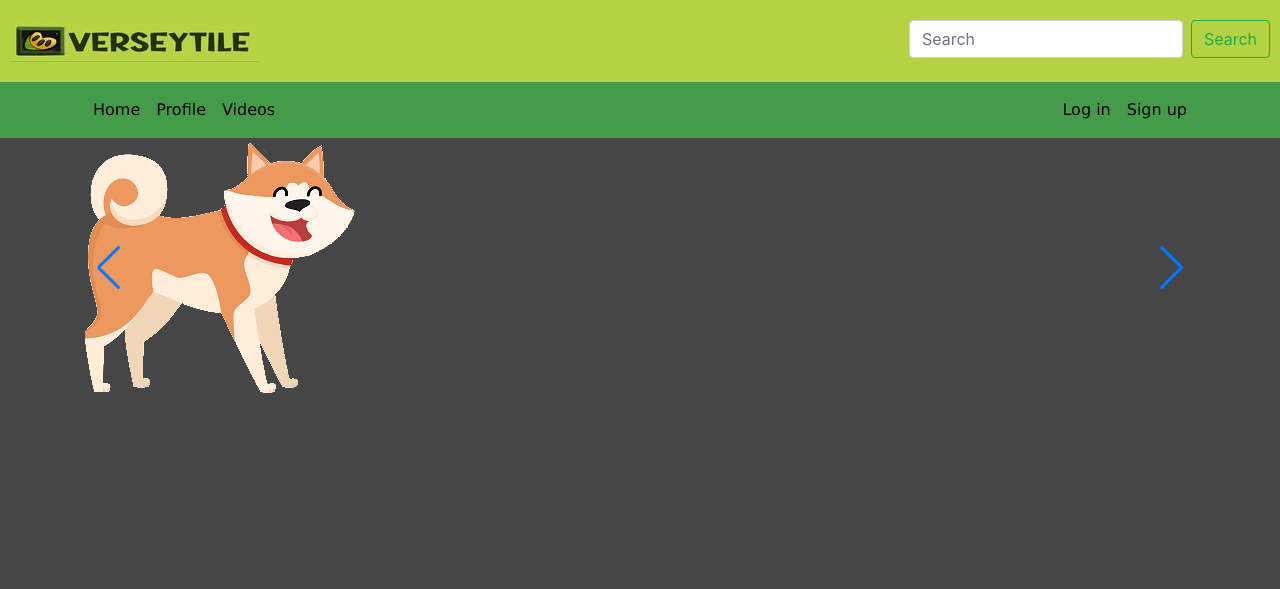
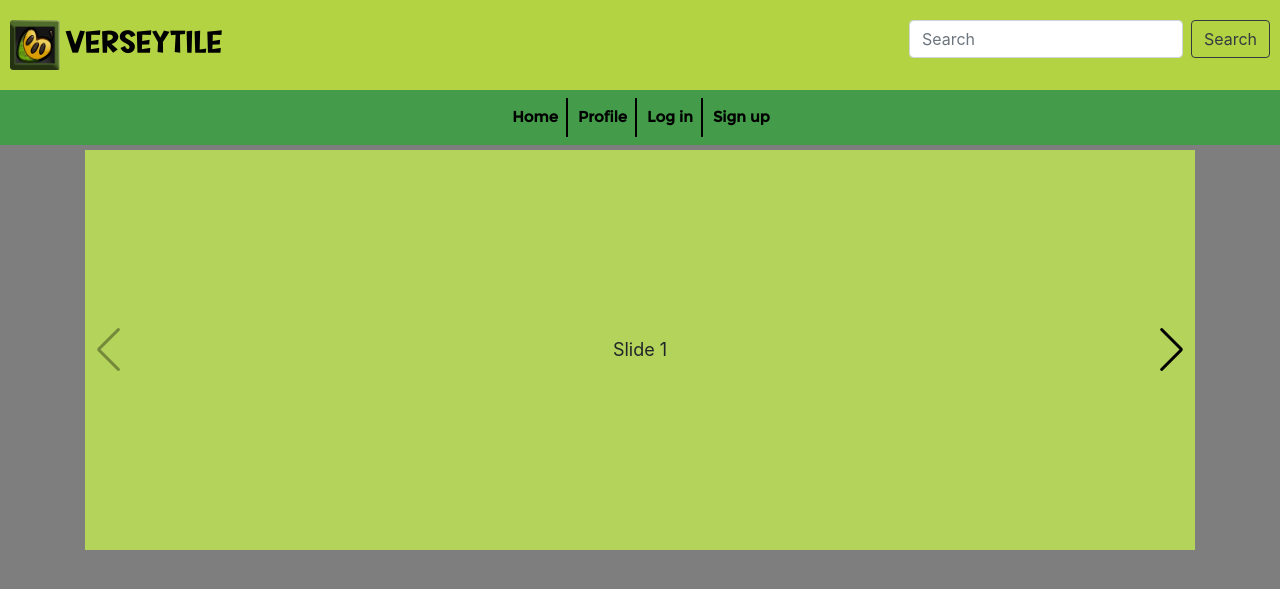
Before and after one commit to rrmait0/Verseytile, a Django app: page / in a window 1280 px wide. Shown: the top 589 px of the page. Run offline with Django 4.2, Linux system fonts and the light colour scheme; some libraries are stand-ins or nearby versions.

Commit message:
Main page changes

```diff
--- a/versytile_site/main/static/main/main.css
+++ b/versytile_site/main/static/main/main.css
@@ -4,6 +4,16 @@
   --btncolor: #87e502;
   --socialcolor: #87e502;
   --darkText: #000000;
+}
+
+@font-face {
+	font-family: 'Comica Boom';
+      src: url('../fonts/comicaboom.otf');
+}
+
+@font-face {
+    font-family: 'Montserrat';
+    src: url('../fonts/Montserrat-Regular.ttf');
 }
 
 .btncolor {
@@ -29,11 +39,20 @@ body {
 }
 
 h1, h2, h3, h4, h5, h6 {
-  color: #444444;
+  color: #000000;
 }
 
 .site-header .navbar-nav .nav-link {
-  color: var(--darkText);
+    color: var(--darkText);
+    font-size: 15px;
+    padding-left: 10px;
+    font-weight:bold;
+    border-right: 2px solid black;
+
+}
+
+.site-header .navbar-nav:last-child .nav-item:last-child {
+    border-right: 0px;
 }
 
 .site-header .navbar-nav .nav-link:hover {
--- a/versytile_site/main/static/slideshow.css
+++ /dev/null
@@ -1,4 +0,0 @@
-.swiper {
-  width: 600px;
-  height: 300px;
-}
--- a/versytile_site/main/static/slideshow.js
+++ /dev/null
@@ -1,21 +0,0 @@
-const swiper = new Swiper('.swiper', {
-  // Optional parameters
-  direction: 'vertical',
-  loop: true,
-
-  // If we need pagination
-  pagination: {
-    el: '.swiper-pagination',
-  },
-
-  // Navigation arrows
-  navigation: {
-    nextEl: '.swiper-button-next',
-    prevEl: '.swiper-button-prev',
-  },
-
-  // And if we need scrollbar
-  scrollbar: {
-    el: '.swiper-scrollbar',
-  },
-});
--- a/versytile_site/main/templates/main/header.html
+++ b/versytile_site/main/templates/main/header.html
@@ -8,7 +8,6 @@
 
     <!-- Link to page favicon.ico to display in location Bar-->
     <link rel="icon" href="{% static 'images/ProductLOGO.png' %}">
-
     <!-- Bootstrap CSS -->
     <link rel="stylesheet" href="https://cdn.jsdelivr.net/npm/bootstrap@4.6.0/dist/css/bootstrap.min.css"
           integrity="sha384-B0vP5xmATw1+K9KRQjQERJvTumQW0nPEzvF6L/Z6nronJ3oUOFUFpCjEUQouq2+l" crossorigin="anonymous">
@@ -47,5 +46,6 @@
 
     <!-- Optional JavaScript -->
     <script type="text/javascript" src="{% static 'main/custom.js' %}"></script>
+    {% block extrascripts %} {% endblock %}
 </body>
 </html>
--- a/versytile_site/main/templates/main/home.html
+++ b/versytile_site/main/templates/main/home.html
@@ -3,37 +3,77 @@
 <!DOCTYPE html>
 <html>
 {% block extrahead %}
-<link rel="stylesheet" href="{% static 'slideshow.js' %}"/>
-<link rel="stylesheet" href="https://cdn.jsdelivr.net/npm/swiper@8/swiper-bundle.min.css"/>
+<link rel="stylesheet" href="https://cdn.jsdelivr.net/npm/swiper@8/swiper-bundle.min.css" />
+<style>
+    body {
+        background-color:#7E7E7E;
+    }
+    .swiper-button-prev {
+        color: black;
+    }
+
+    .swiper-button-next {
+        color: black;
+    }
+
+    .swiper {
+        width: 100%;
+        height: 400px;
+    }
+
+    .swiper-slide {
+        text-align: center;
+        font-size: 18px;
+        background: #B4D35B;
+        /* Center slide text vertically */
+        display: -webkit-box;
+        display: -ms-flexbox;
+        display: -webkit-flex;
+        display: flex;
+        -webkit-box-pack: center;
+        -ms-flex-pack: center;
+        -webkit-justify-content: center;
+        justify-content: center;
+        -webkit-box-align: center;
+        -ms-flex-align: center;
+        -webkit-align-items: center;
+        align-items: center;
+    }
+
+        .swiper-slide img {
+            display: block;
+            width: 100%;
+            height: 100%;
+            object-fit: cover;
+        }
+</style>
 {% endblock %}
 {% block content %}
+<!-- Swiper -->
+<div class="swiper mySwiper">
+    <div class="swiper-wrapper">
+        <div class="swiper-slide">Slide 1</div>
+        <div class="swiper-slide">Slide 2</div>
+        <div class="swiper-slide">Slide 3</div>
+    </div>
+    <div class="swiper-button-next"></div>
+    <div class="swiper-button-prev"></div>
+</div>
+<div class="swiper-desc">
+    <!-- swiper description here -->
+</div>
+    {% endblock %}
+    {% block extrascripts %}
+<script src="https://cdn.jsdelivr.net/npm/swiper@8/swiper-bundle.min.js"></script>
 
-<!-- Slider main container -->
-<div class="swiper">
-  <!-- Additional required wrapper -->
-  <div class="swiper-wrapper">
-    <!-- Slides -->
-    <div class="swiper-slide"><img src="{% static 'images\favicon.png' %}"></div>
-    <div class="swiper-slide"><img src="{% static 'images\favicon.png' %}"></div>
-    <div class="swiper-slide"><img src="{% static 'images\favicon.png' %}"></div>
-    ...
-  </div>
-  <!-- If we need pagination -->
-  <div class="swiper-pagination"></div>
-
-  <!-- If we need navigation buttons -->
-  <div class="swiper-button-prev"></div>
-  <div class="swiper-button-next"></div>
-
-  <!-- If we need scrollbar -->
-  <div class="swiper-scrollbar"></div>
-</div>
-
-
-
-
-
-{% endblock %}
-<script src="https://cdn.jsdelivr.net/npm/swiper@8/swiper-bundle.min.js"></script>
+<script>
+    var swiper = new Swiper(".mySwiper", {
+        navigation: {
+            nextEl: ".swiper-button-next",
+            prevEl: ".swiper-button-prev",
+        },
+    });
+</script>
+    {% endblock %}
 </body>
 </html>
--- a/versytile_site/main/templates/main/includes/navbar.html
+++ b/versytile_site/main/templates/main/includes/navbar.html
@@ -1,45 +1,29 @@
 {% load static %}
 <header class="site-header" style="margin-bottom: 5px">
-<body style="background-color:#464646;">
         <!--HEADER-->
         <div class="header">
             <a href="#default" class="logo">
-      <img src="{% static 'images\logobutton.jpg' %}" alt="Logo">
+                <img src="{% static 'images\ProductLOGO.png' %}" alt="Logo" style="width:50px;height:50px;">
             </a>
+            <h1 style="font-size:30px;font-family:'Comica Boom';display:inline-block"> Verseytile </h1>
             <div class="header-right">
                 <form class="form-inline">
                     <input class="form-control mr-sm-2" type="search" placeholder="Search" aria-label="Search">
-    <button class="btn btn-outline-success my-2 my-sm-0" type="submit">Search</button>
+                    <button class="btn btn-outline-dark my-2 my-sm-0" type="submit">Search</button>
                 </form>
-      </button>
 
             </div>
 
         </div>
 
-  </div>
         <!--Topbar-->
-    <nav class="navbar navbar-expand-md" style="background-color:#449C4B;font-family:verdana;">
+        <nav class="navbar navbar-expand" style="background-color:#449C4B;font-family:'Montserrat';font-weight:bold">
             <div class="container">
 
                 <!-- Navbar Left Side -->
-            <div class="navbar-nav">
+                <div class="navbar-nav mx-auto">
                     <a class="nav-item nav-link" href="/">Home</a>
-            </div>
-            <div class="navbar-nav">
                     <a class="nav-item nav-link" href="/">Profile</a>
-            </div>
-            <button aria-controls="navbarToggle" aria-expanded="false" aria-label="Toggle navigation"
-                    class="navbar-toggler ml-auto float-right btncolor" data-target="#navbarToggle" data-toggle="collapse" type="button">
-                <i class="fas fa-bars fa-2x"></i>
-            </button>
-            <div class="collapse navbar-collapse" id="navbarToggle">
-                <!-- Navbar Left Side -->
-                <div class="navbar-nav mr-auto">
-                    <a class="nav-item nav-link" href="/">Videos</a>
-                </div>
-                <!-- Navbar Right Side -->
-                <div class="navbar-nav">
                     {% if user.is_authenticated %}
                     <a class="nav-item nav-link" href="{% url 'logout' %}">
                         Log out <i class="fas fa-sign-in-alt"></i>
@@ -54,6 +38,5 @@
                     {% endif %}
                 </div>
             </div>
-        </div>
         </nav>
 </header>
```
Also changed, not shown: verseytile/templates/videos.html.txt (added), versytile_site/main/static/fonts/Montserrat-Regular.ttf (added), versytile_site/main/static/fonts/comicaboom.otf (added). Lines whose indentation alone changed are shown as unchanged.
